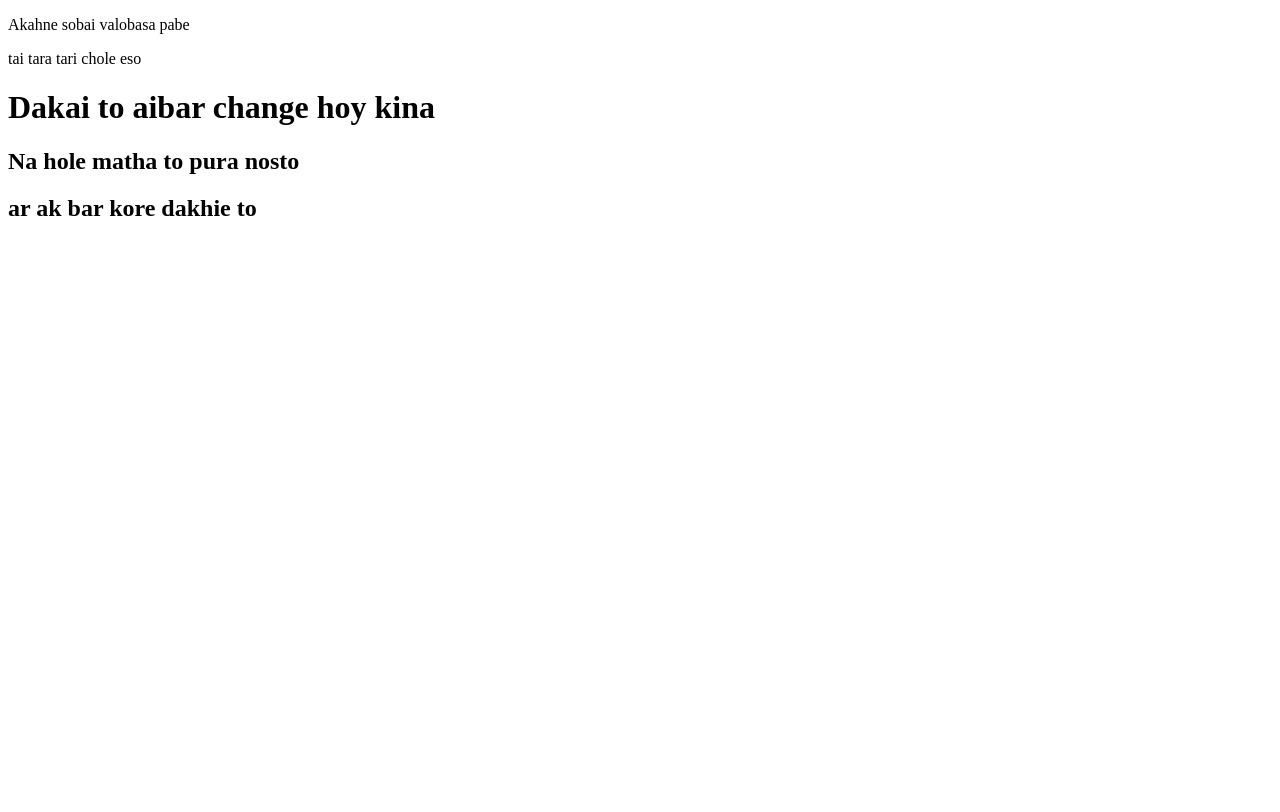
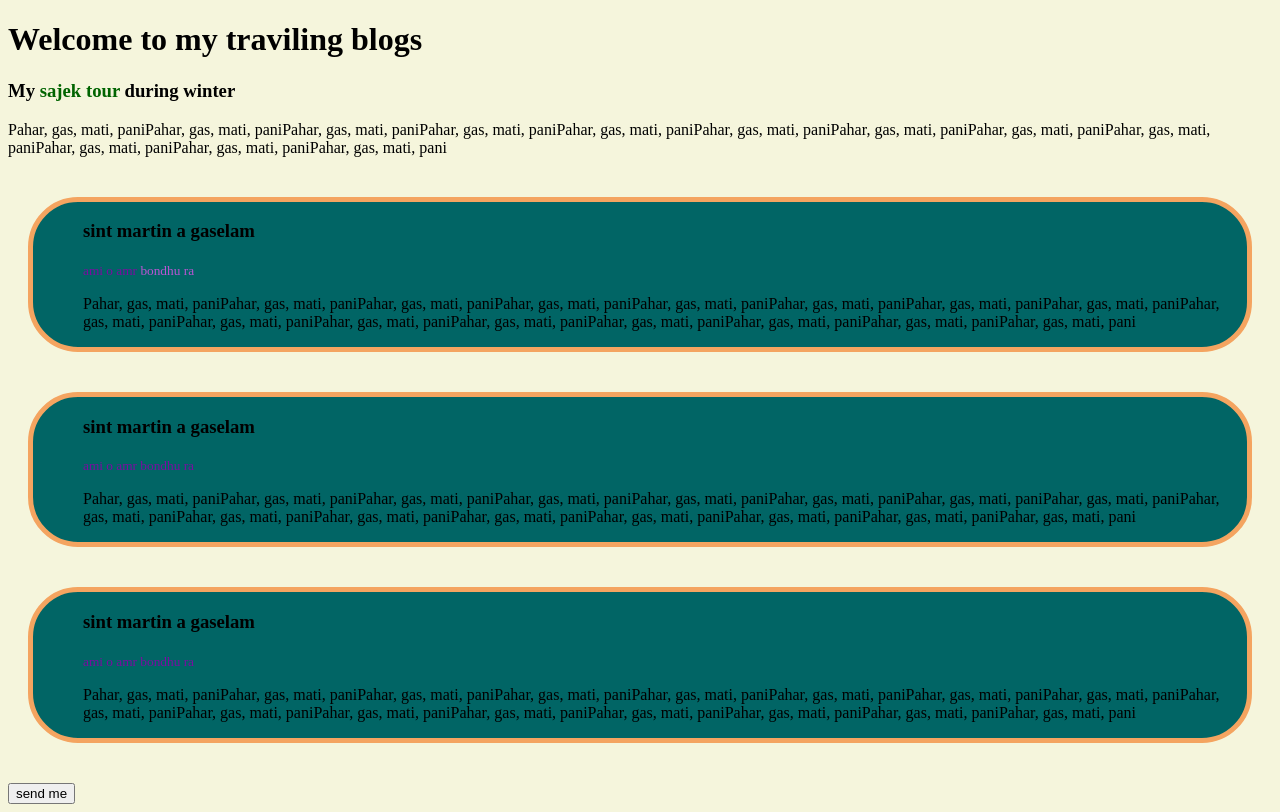
Before and after one commit to anowarul-desiner/Third-ripo, a plain HTML site: page index.html in a window 1280 px wide. Drawn offline with Linux system fonts and the light colour scheme.

Commit message:
bolg site add

```diff
--- a/index.html
+++ b/index.html
@@ -3,14 +3,69 @@
 <head>
     <meta charset="UTF-8">
     <meta http-equiv="X-UA-Compatible" content="IE=edge">
-    <meta name="viewport" content="width=device-width, initial-scale=1.0">
-    <title>Valobasar Website</title>
+    <meta name="viewport" content="width=device-width, initial-scale=m">
+    <title>my fantastic blogs</title>
+
+        <style>
+            small{
+                color: rgb(123, 13, 160);
+            }
+            .blog{
+                background-color: rgb(1, 101, 101);
+                border: 5px solid sandybrown;
+                border-radius: 50px;
+
+                padding-left: 50px;
+                padding-right: 5px;
+                margin: 40px 20px;
+
+            }
+            .Author{
+                color: darkgreen;
+            }
+            .as{
+                color: mediumorchid;g
+            }
+
+            special{
+                border-radius: 15px;
+                color: aqua;
+            }
+
+            body{
+                background-color: beige;
+            }
+        </style>
 </head>
+
+
 <body>
-    <P>Akahne sobai valobasa pabe</P>
-    <p>tai tara tari chole eso</p>
-    <h1>Dakai to aibar change hoy kina</h1>
-    <h2>Na hole matha to pura nosto</h2>
-    <h2>ar ak bar kore dakhie to</h2>
+    <h1>Welcome to my traviling blogs</h1>
+    <h3>My <span class="Author">sajek tour</span> during winter</h3>
+    <p>Pahar, gas, mati, paniPahar, gas, mati, paniPahar, gas, mati, paniPahar, gas, mati, paniPahar, gas, mati, paniPahar, gas, mati, paniPahar, gas, mati, paniPahar, gas, mati, paniPahar, gas, mati, paniPahar, gas, mati, paniPahar, gas, mati, paniPahar, gas, mati,
+            pani</p>
+
+            <div class="blog">
+                <h3>sint martin a gaselam</h3>
+            <small>ami o amr <span class="as">bondhu ra </span></small>
+            <p>Pahar, gas, mati, paniPahar, gas, mati, paniPahar, gas, mati, paniPahar, gas, mati, paniPahar, gas, mati, paniPahar, gas, mati, paniPahar, gas, mati, paniPahar, gas, mati, paniPahar, gas, mati, paniPahar, gas, mati, paniPahar, gas, mati, paniPahar, gas, mati, paniPahar, gas, mati, paniPahar, gas, mati, paniPahar, gas, mati, paniPahar, gas, mati, pani</p>
+            </div>
+
+            <div class="blog">
+                <h3>sint martin a gaselam</h3>
+            <small>ami o amr bondhu ra</small>
+            <p>Pahar, gas, mati, paniPahar, gas, mati, paniPahar, gas, mati, paniPahar, gas, mati, paniPahar, gas, mati, paniPahar, gas, mati, paniPahar, gas, mati, paniPahar, gas, mati, paniPahar, gas, mati, paniPahar, gas, mati, paniPahar, gas, mati, paniPahar, gas, mati, paniPahar, gas, mati, paniPahar, gas, mati, paniPahar, gas, mati, paniPahar, gas, mati, pani</p>
+            </div>
+
+            <div class="blog">
+                <h3>sint martin a gaselam</h3>
+            <small>ami o amr bondhu ra</small>
+            <p>Pahar, gas, mati, paniPahar, gas, mati, paniPahar, gas, mati, paniPahar, gas, mati, paniPahar, gas, mati, paniPahar, gas, mati, paniPahar, gas, mati, paniPahar, gas, mati, paniPahar, gas, mati, paniPahar, gas, mati, paniPahar, gas, mati, paniPahar, gas, mati, paniPahar, gas, mati, paniPahar, gas, mati, paniPahar, gas, mati, paniPahar, gas, mati, pani</p>
+            </div>
+
+
+                <div id="special">
+                    <button>send me</button>
+                </div>
 </body>
 </html>
```
